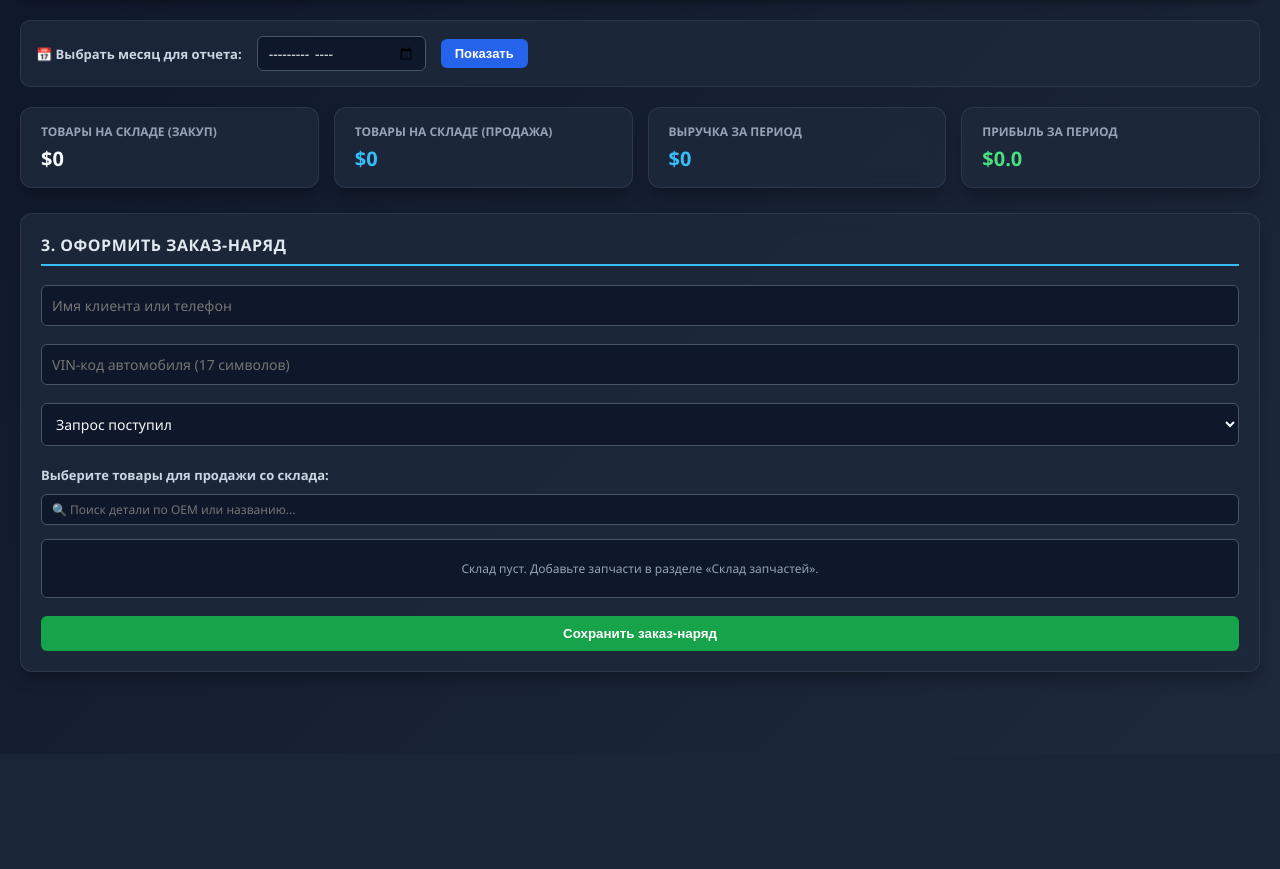
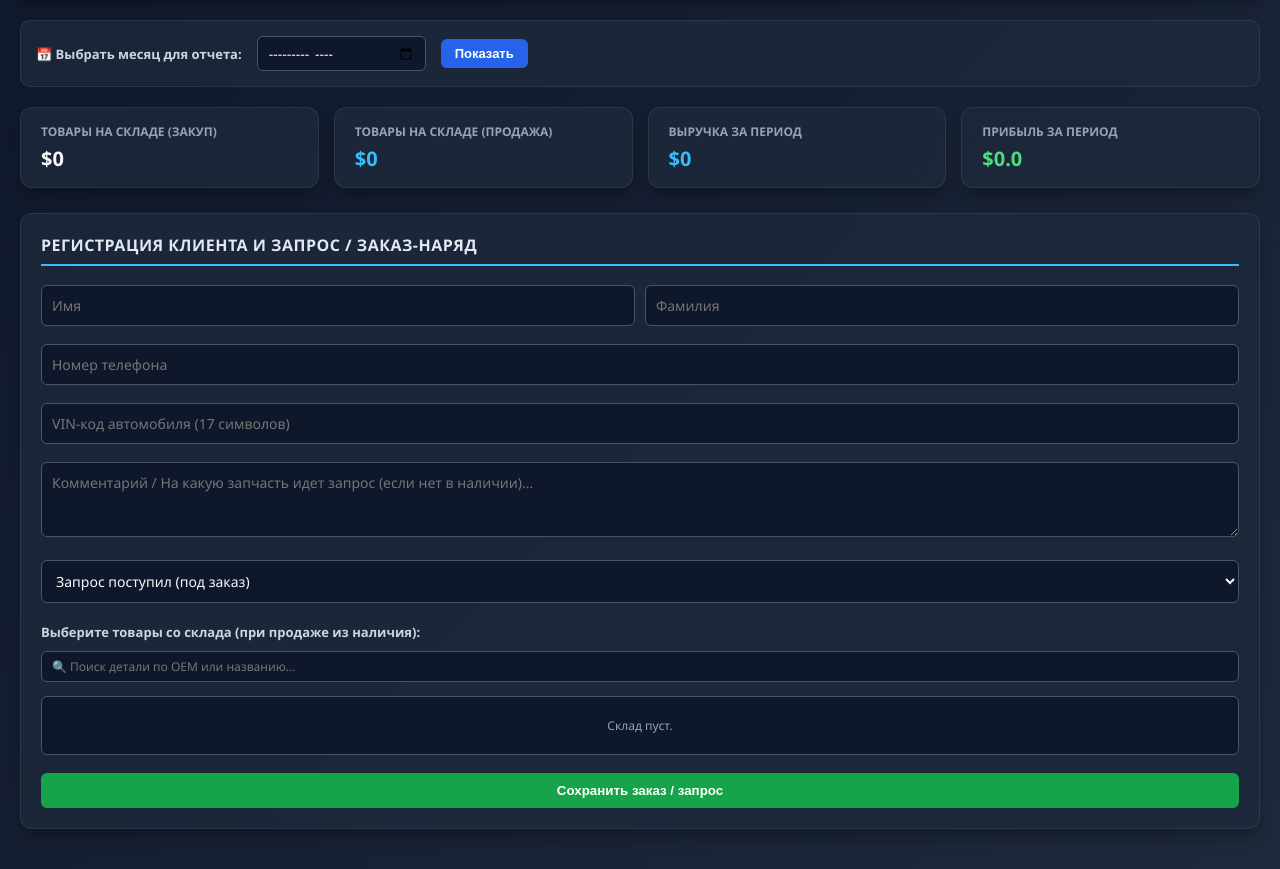
Before and after one commit to gogineoru-jpg/BYDHELP_ZAP, a Flask app: page / in a window 1280 px wide. Shown: the part 86-955 px from the top of the page. Before the commit the page ends 769 px from the top, so only its background shows below. Run offline with Flask 3, Linux system fonts and the light colour scheme; data that the repository does not hold is empty.

Commit message:
Update index.html

```diff
--- a/templates/index.html
+++ b/templates/index.html
@@ -30,21 +30,28 @@
         </div>
     </div>
 
-    <!-- Создание заказа-наряда -->
+    <!-- Регистрация клиента и заказ-наряд -->
     <div class="block">
-        <h2>3. Оформить заказ-наряд</h2>
+        <h2>Регистрация клиента и запрос / заказ-наряд</h2>
         <form action="/create_order" method="POST">
-            <input type="text" name="client_name" placeholder="Имя клиента или телефон" required>
+            <div style="display: flex; gap: 10px;">
+                <input type="text" name="first_name" placeholder="Имя" required style="flex: 1;">
+                <input type="text" name="last_name" placeholder="Фамилия" required style="flex: 1;">
+            </div>
+            <input type="text" name="phone" placeholder="Номер телефона" required>
             <input type="text" name="vin" placeholder="VIN-код автомобиля (17 символов)">
+
+            <textarea name="comment" placeholder="Комментарий / На какую запчасть идет запрос (если нет в наличии)..." style="height: 75px; resize: vertical;"></textarea>
+
             <select name="status">
-                <option>Запрос поступил</option>
+                <option>Запрос поступил (под заказ)</option>
                 <option>Идет подбор аналогов</option>
                 <option>Согласовано с клиентом</option>
                 <option>Заказ оплачен</option>
                 <option>Выдано со склада</option>
             </select>
 
-            <p style="margin: 8px 0 4px; font-weight: 600; font-size: 13px; color: #cbd5e1;">Выберите товары для продажи со склада:</p>
+            <p style="margin: 8px 0 4px; font-weight: 600; font-size: 13px; color: #cbd5e1;">Выберите товары со склада (при продаже из наличия):</p>
             <input type="text" id="orderSearchInput" onkeyup="filterOrderProducts()" placeholder="🔍 Поиск детали по OEM или названию..." style="margin-bottom: 6px; font-size: 12px; padding: 6px 10px;">
 
             <div style="max-height: 200px; overflow-y: auto; border: 1px solid #475569; padding: 8px; margin: 8px 0; background: #0f172a; border-radius: 6px;" id="orderProductsBox">
@@ -57,11 +64,11 @@
                     <input type="number" name="quantities" value="1" min="1" style="width: 50px; padding: 3px; font-size: 12px; margin: 0; height: 26px;">
                 </div>
                 {% else %}
-                <p style="font-size: 12px; color: #94a3b8; text-align: center;">Склад пуст. Добавьте запчасти в разделе «Склад запчастей».</p>
+                <p style="font-size: 12px; color: #94a3b8; text-align: center;">Склад пуст.</p>
                 {% endfor %}
             </div>
 
-            <button type="submit" style="background: #16a34a; margin-top: 10px;">Сохранить заказ-наряд</button>
+            <button type="submit" style="background: #16a34a; margin-top: 10px;">Сохранить заказ / запрос</button>
         </form>
     </div>
 
```
